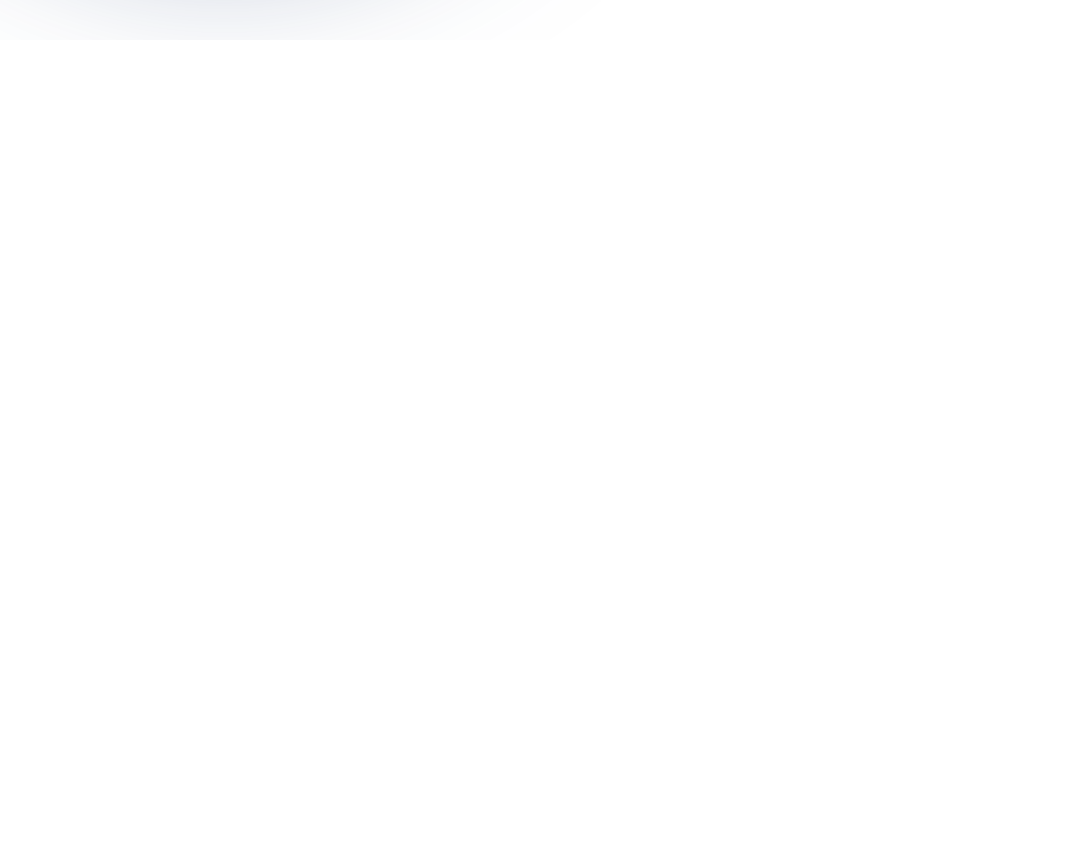
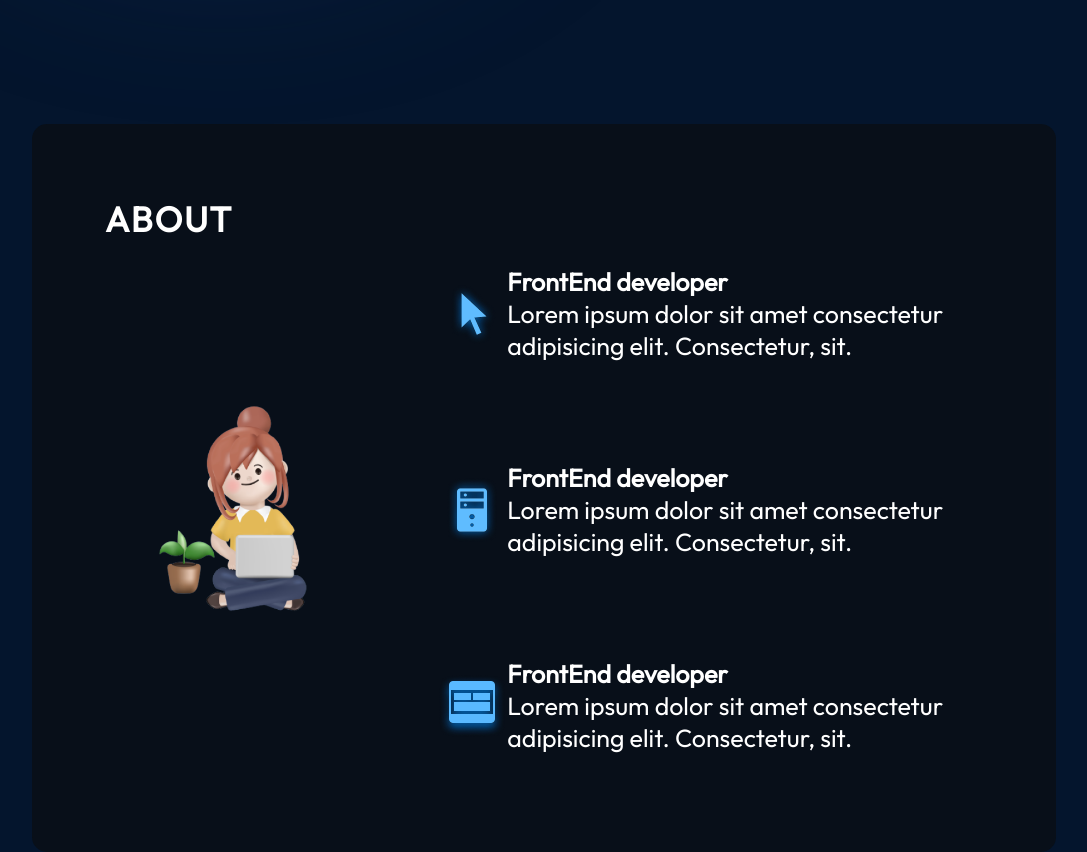
Before and after one commit to Khushboo0/Portfolio, a React (Vite) app in the folder react-portfolio/: page / in a window 1280 px wide. Shown: the part 760-1612 px from the top of the page, without its empty margins (96-1183 px from the left). Before the commit the page ends 800 px from the top, so only its background shows below. Built offline with nearby package versions, Linux system fonts and the light colour scheme.

Commit message:
About section completed

```diff
--- a/react-portfolio/src/App.jsx
+++ b/react-portfolio/src/App.jsx
@@ -1,4 +1,5 @@
 import styles from "./App.module.css";
+import { About } from "./components/About/About";
 import { Hero } from "./components/Hero/Hero";
 import { Navbar } from "./components/Navbar/Navbar";
 
@@ -6,6 +7,7 @@ function App() {
   return <div className={styles.App}>
     <Navbar/>
     <Hero/>
+    <About/>
   </div>;
 }
 
--- /dev/null
+++ b/react-portfolio/src/components/About/About.jsx
@@ -0,0 +1,46 @@
+import React from "react";
+import styles from "./About.module.css";
+import { getImageUrl } from "../../utils";
+
+export const About = () => {
+  return (
+    <section className={styles.container} id="about">
+      <h2 className={styles.title}>About</h2>
+      <div className={styles.content}>
+        <img src={getImageUrl("about/aboutImage.png")} alt="About image" className={styles.aboutImage}/>
+        <ul className={styles.aboutItems}>
+          <li className={styles.aboutItem}>
+            <img src={getImageUrl("about/cursorIcon.png")} alt="cursor icon" />
+            <div className={styles.aboutItemText}>
+              <h3>FrontEnd developer</h3>
+              <p>
+                Lorem ipsum dolor sit amet consectetur adipisicing elit.
+                Consectetur, sit.
+              </p>
+            </div>
+          </li>
+          <li className={styles.aboutItem}>
+            <img src={getImageUrl("about/serverIcon.png")} alt="server icon" />
+            <div className={styles.aboutItemText}>
+              <h3>FrontEnd developer</h3>
+              <p>
+                Lorem ipsum dolor sit amet consectetur adipisicing elit.
+                Consectetur, sit.
+              </p>
+            </div>
+          </li>
+          <li className={styles.aboutItem}>
+            <img src={getImageUrl("about/uiIcon.png")} alt="ui icon" />
+            <div className={styles.aboutItemText}>
+              <h3>FrontEnd developer</h3>
+              <p>
+                Lorem ipsum dolor sit amet consectetur adipisicing elit.
+                Consectetur, sit.
+              </p>
+            </div>
+          </li>
+        </ul>
+      </div>
+    </section>
+  );
+};
--- /dev/null
+++ b/react-portfolio/src/components/About/About.module.css
@@ -0,0 +1,92 @@
+@import "../../vars.css";
+
+.container {
+  position: relative;
+  background-color: rgba(12, 12, 12, 0.6);
+  border-radius: 15px;
+  padding: 73px;
+  margin-top: 129px;
+  z-index: 1;
+  margin-left: 10%;
+  margin-right: 10%;
+}
+
+.title {
+  color: var(--color-text);
+  font-size: 35px;
+  font-weight: 700;
+  letter-spacing: 1.75px;
+  text-transform: uppercase;
+}
+
+.content {
+  display: flex;
+  flex-direction: row;
+  align-items: center;
+}
+
+.aboutImage {
+  width: 35%;
+}
+
+.aboutItems {
+  color: var(--color-text);
+  display: flex;
+  flex-direction: column;
+  gap: 50px;
+}
+
+.aboutItem {
+  display: flex;
+  flex-direction: row;
+  align-items: center;
+  border-radius: 20px;
+  list-style: none;
+  padding: 25px;
+  background-image: linear-gradient(
+    90deg,
+    rgba(165, 215, 232, 0.42) 0%,
+    rgba(255, 255, 255, 0) 100%
+  );
+  background-size: 0 100%;
+  background-repeat: no-repeat;
+  transition: 0.4s;
+}
+
+.aboutItem:hover {
+  background-size: 100% 100%;
+}
+
+.aboutItem h3 {
+  font-size: 25px;
+  font-weight: 600;
+}
+
+.aboutItem p {
+  font-size: 25px;
+}
+
+@media screen and (max-width: 830px) {
+  .container {
+    background-color: transparent;
+    padding-left: 0;
+    padding-right: 0;
+  }
+
+  .content {
+    flex-direction: column;
+  }
+
+  .aboutImage {
+    display: none;
+  }
+
+  .aboutItems {
+    margin-top: 29px;
+  }
+
+  .aboutItem {
+    padding-left: 0;
+    padding-right: 0;
+  }
+}
```
